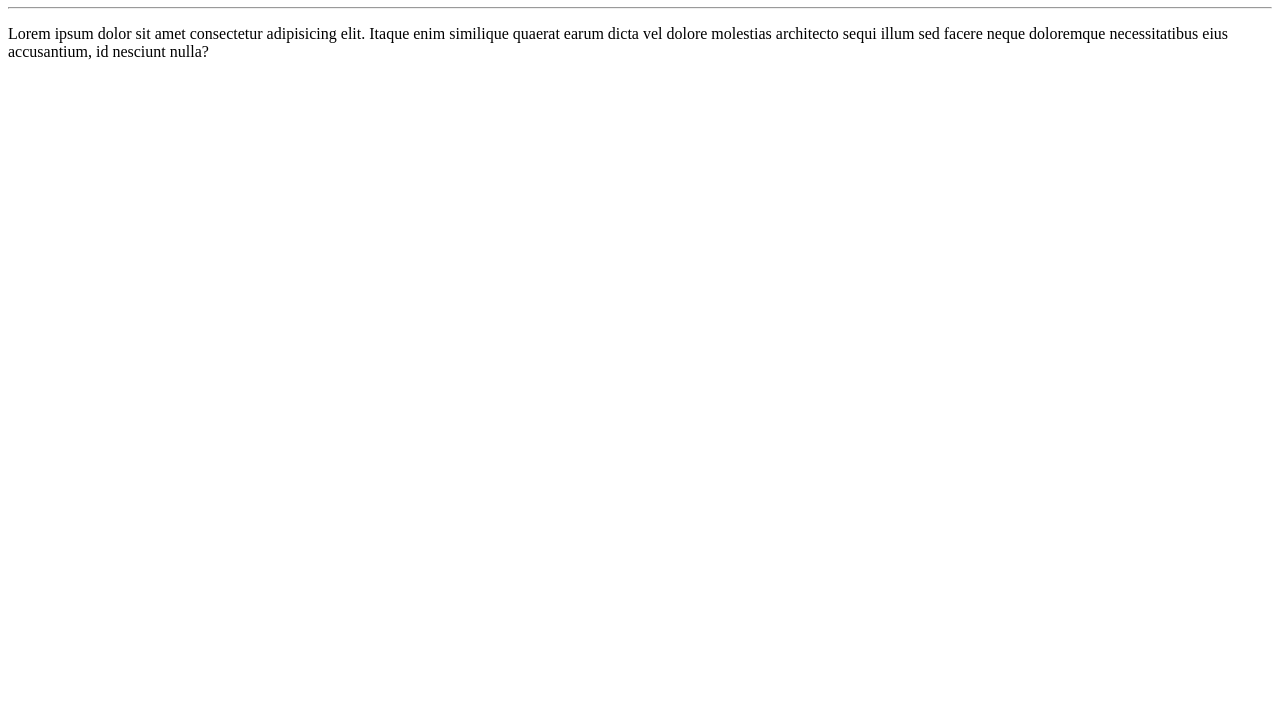
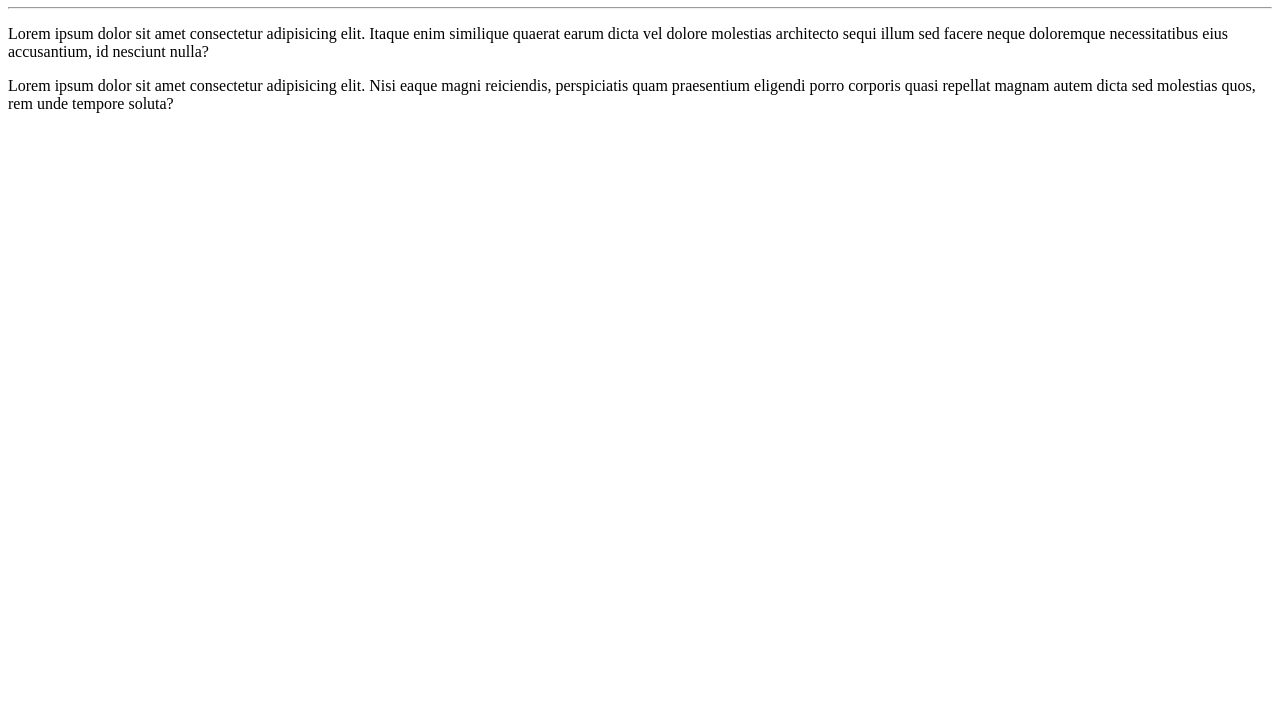
Before and after one commit to eugustavokeller/Ola-Mundo, a plain HTML site: page site-exemplo/index.html in a window 1280 px wide. Shown: the part 73-800 px from the top of the page. Drawn offline with Linux system fonts and the light colour scheme.

Commit message:
novo paragrafo

```diff
--- a/site-exemplo/index.html
+++ b/site-exemplo/index.html
@@ -10,5 +10,6 @@
     <h1>Olá, Mundo!</h1>
     <hr>
     <p>Lorem ipsum dolor sit amet consectetur adipisicing elit. Itaque enim similique quaerat earum dicta vel dolore molestias architecto sequi illum sed facere neque doloremque necessitatibus eius accusantium, id nesciunt nulla?</p>
+    <p>Lorem ipsum dolor sit amet consectetur adipisicing elit. Nisi eaque magni reiciendis, perspiciatis quam praesentium eligendi porro corporis quasi repellat magnam autem dicta sed molestias quos, rem unde tempore soluta?</p>
 </body>
 </html>
```
